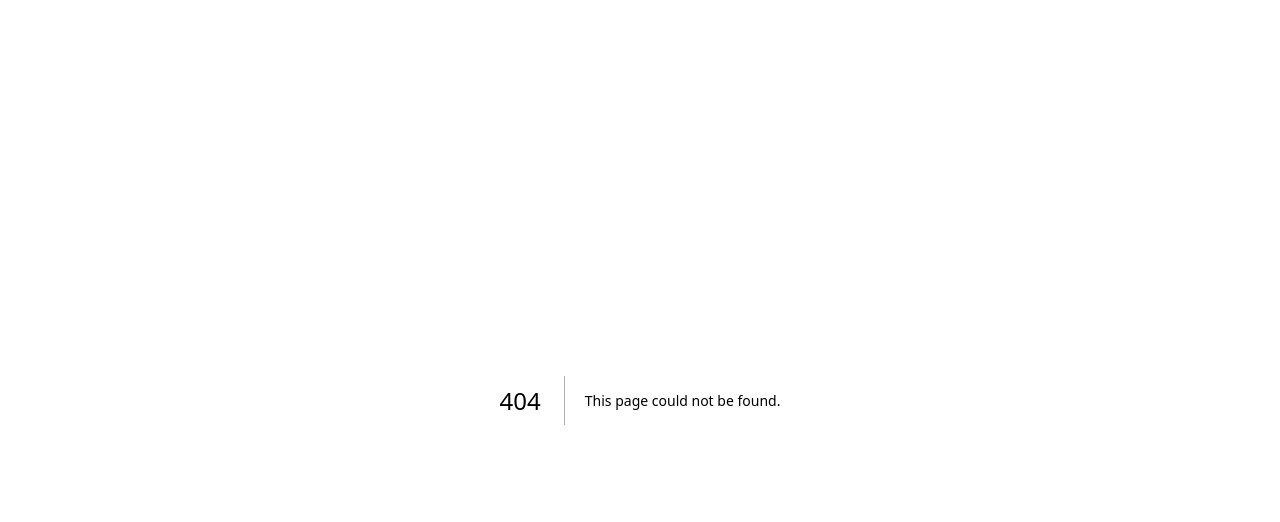
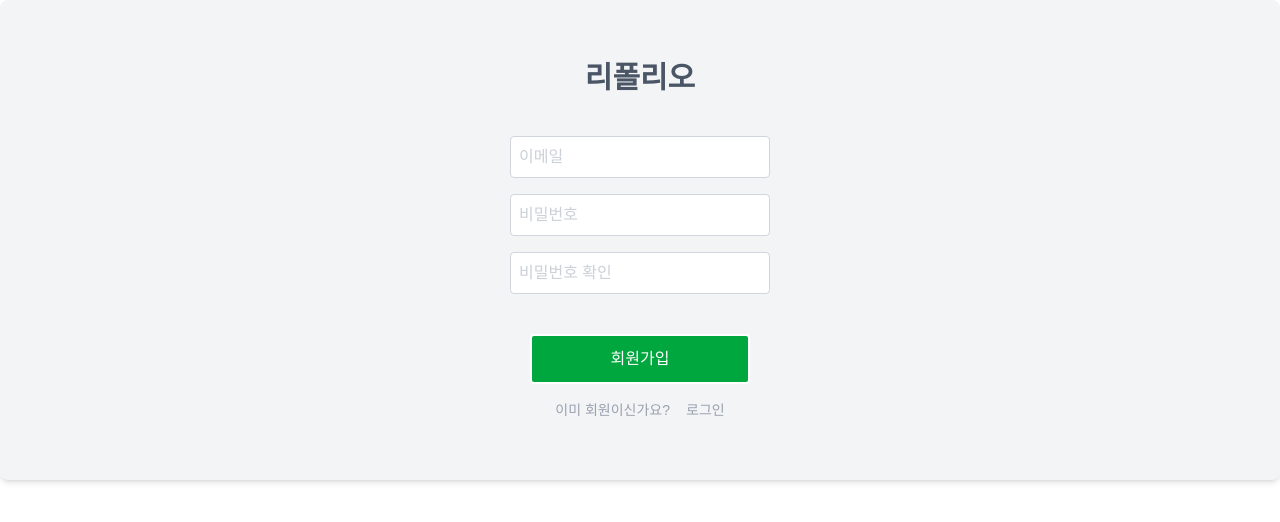
Before and after one commit to hyuk-dev/refolio-fe, a Next.js app: page /signup in a window 1280 px wide. Before the commit this address had no page. Shown: the top 522 px of the page. Built offline with nearby package versions, Linux system fonts and the light colour scheme.

Commit message:
feat: 로그인 및 회원가입 UI 구현

```diff
--- /dev/null
+++ b/app/(auth)/login/page.tsx
@@ -0,0 +1,34 @@
+'use client';
+
+import LinkButton from '@/components/linkButton';
+import Link from 'next/link';
+
+export default function LoginPage() {
+  return (
+    <div className="flex flex-col justify-center items-center bg-gray-100 py-15 px-25 rounded-lg shadow-md">
+      <Link href="/" className="text-3xl text-gray-600 mb-10 font-semibold">
+        리폴리오
+      </Link>
+
+      <div className="flex flex-col gap-4 w-65">
+        <input
+          className="bg-white p-2 rounded border border-gray-300 text-gray-400"
+          type="text"
+          placeholder="이메일"
+        />
+        <input
+          className="bg-white p-2 rounded border border-gray-300 text-gray-400"
+          type="password"
+          placeholder="비밀번호"
+        />
+      </div>
+      <button className="mt-10 w-55 h-12.5 hover:border-gray-300 cursor-pointer border-2 bg-green-600 text-white p-2 rounded">
+        로그인
+      </button>
+      <div className="flex gap-4 justify-center items-center text-sm mt-4 text-gray-400">
+        계정이 없으신가요?
+        <LinkButton label="회원가입" url="signup" />
+      </div>
+    </div>
+  );
+}
--- /dev/null
+++ b/app/(auth)/signup/page.tsx
@@ -0,0 +1,36 @@
+import LinkButton from '@/components/linkButton';
+import Link from 'next/link';
+
+export default function SignupPage() {
+  return (
+    <div className="flex flex-col justify-center items-center bg-gray-100 py-15 px-25 rounded-lg shadow-md">
+      <Link href="/" className="text-3xl text-gray-600 mb-10 font-semibold">
+        리폴리오
+      </Link>
+      <div className="flex flex-col gap-4 w-65">
+        <input
+          className="bg-white p-2 rounded border border-gray-300 text-gray-400"
+          type="text"
+          placeholder="이메일"
+        />
+        <input
+          className="bg-white p-2 rounded border border-gray-300 text-gray-400"
+          type="password"
+          placeholder="비밀번호"
+        />
+        <input
+          className="bg-white p-2 rounded border border-gray-300 text-gray-400"
+          type="password"
+          placeholder="비밀번호 확인"
+        />
+      </div>
+      <button className="mt-10 w-55 h-12.5 hover:border-gray-300 cursor-pointer border-2 bg-green-600 text-white p-2 rounded">
+        회원가입
+      </button>
+      <div className="flex gap-4 justify-center items-center text-sm mt-4 text-gray-400">
+        이미 회원이신가요?
+        <LinkButton label="로그인" url="login" />
+      </div>
+    </div>
+  );
+}
```
